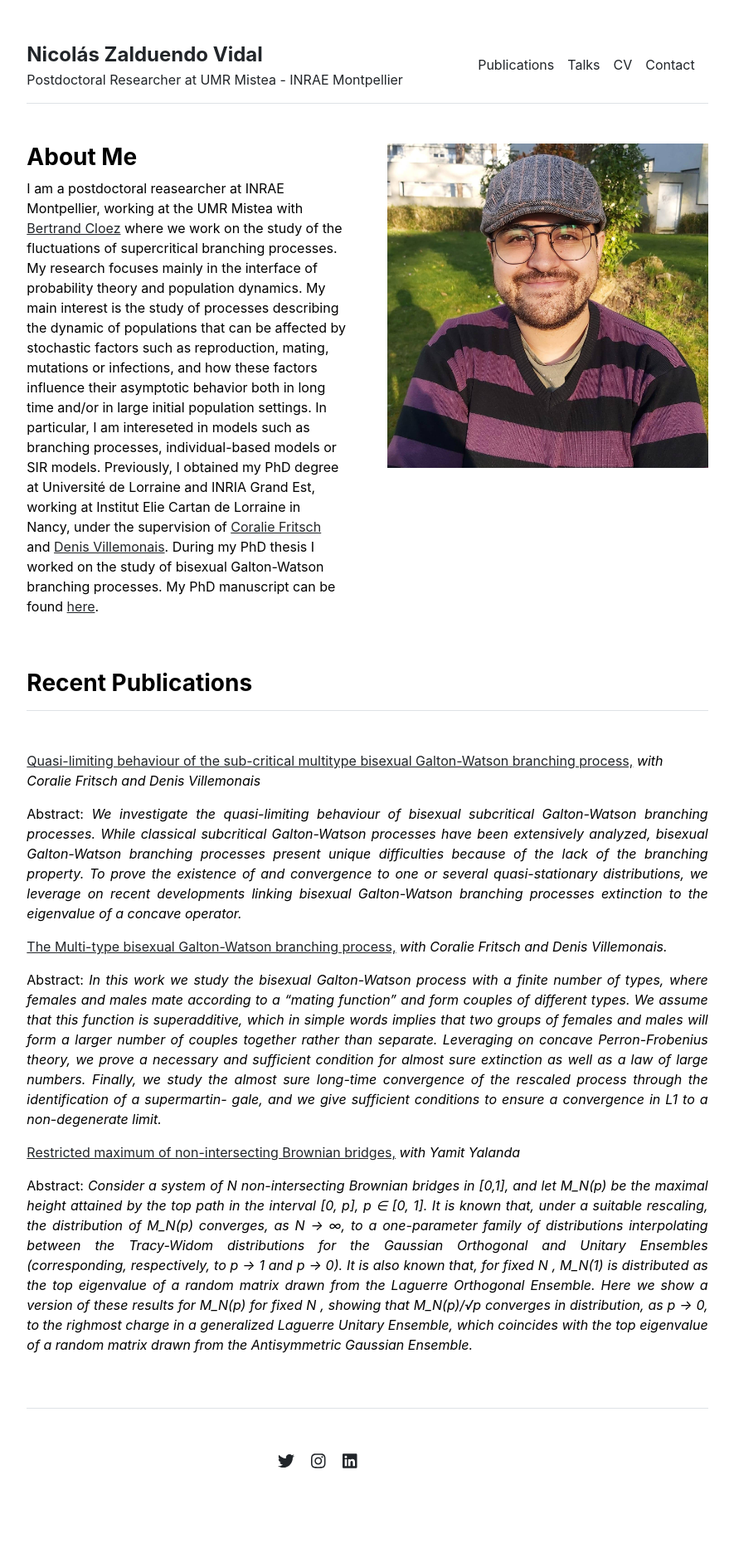
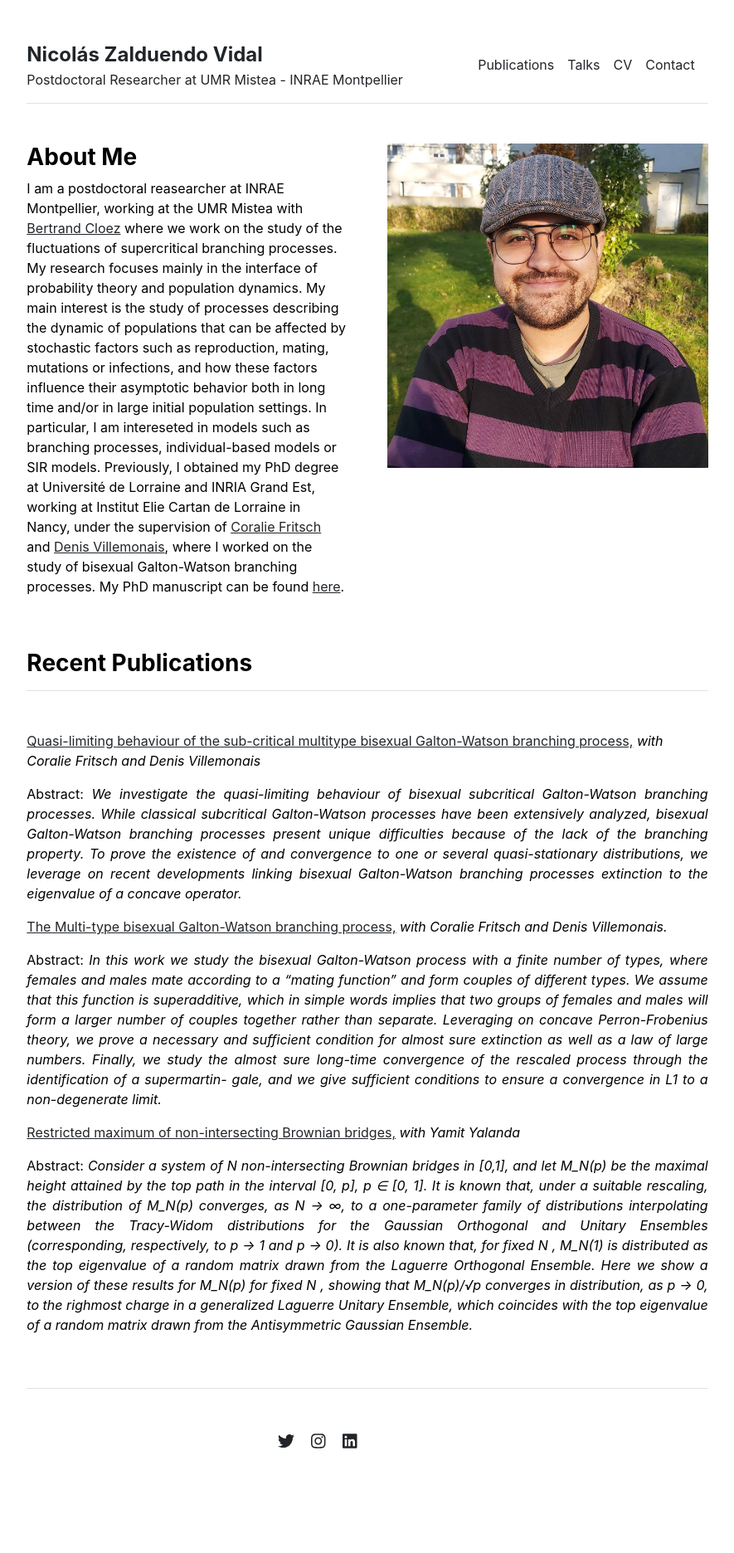
Before and after one commit to nzalduendo/nzalduendo.github.io, a Jekyll site: the page built from index.md, in a window 1280 px wide. Shown: the whole page at 83% size, without its empty margins (197-1082 px from the left). Built offline with Jekyll 4.4.1, drawn with Linux system fonts in a browser that asks for light colours; after the commit the page ends 1848 px from its top, so only the background shows below that.

Commit message:
Update index.md

```diff
--- a/index.md
+++ b/index.md
@@ -2,4 +2,4 @@
 layout: home
 title: "Home"
 ---
-I am a postdoctoral reasearcher at INRAE Montpellier, working at the UMR Mistea with <a href='https://sites.google.com/view/bertrandcloez'>Bertrand Cloez</a> where we work on the study of the fluctuations of supercritical branching processes. My research focuses mainly in the interface of probability theory and population dynamics. My main interest is the study of processes describing the dynamic of populations that can be affected by stochastic factors such as reproduction, mating, mutations or infections, and how these factors influence their asymptotic behavior both in long time and/or in large initial population settings. In particular, I am intereseted in models such as branching processes, individual-based models or SIR models. Previously, I obtained my PhD degree at Université de Lorraine and INRIA Grand Est, working at Institut Elie Cartan de Lorraine in Nancy, under the supervision of <a href='http://coralie-fritsch.perso.math.cnrs.fr'>Coralie Fritsch</a> and <a href='http://www.normalesup.org/~villemonais/'>Denis Villemonais</a>. During my PhD thesis I worked on the study of bisexual Galton-Watson branching processes. My PhD manuscript can be found <a href='https://theses.fr/2023LORR0285'>here</a>.
+I am a postdoctoral reasearcher at INRAE Montpellier, working at the UMR Mistea with <a href='https://sites.google.com/view/bertrandcloez'>Bertrand Cloez</a> where we work on the study of the fluctuations of supercritical branching processes. My research focuses mainly in the interface of probability theory and population dynamics. My main interest is the study of processes describing the dynamic of populations that can be affected by stochastic factors such as reproduction, mating, mutations or infections, and how these factors influence their asymptotic behavior both in long time and/or in large initial population settings. In particular, I am intereseted in models such as branching processes, individual-based models or SIR models. Previously, I obtained my PhD degree at Université de Lorraine and INRIA Grand Est, working at Institut Elie Cartan de Lorraine in Nancy, under the supervision of <a href='http://coralie-fritsch.perso.math.cnrs.fr'>Coralie Fritsch</a> and <a href='http://www.normalesup.org/~villemonais/'>Denis Villemonais</a>, where I worked on the study of bisexual Galton-Watson branching processes. My PhD manuscript can be found <a href='https://theses.fr/2023LORR0285'>here</a>.
```
